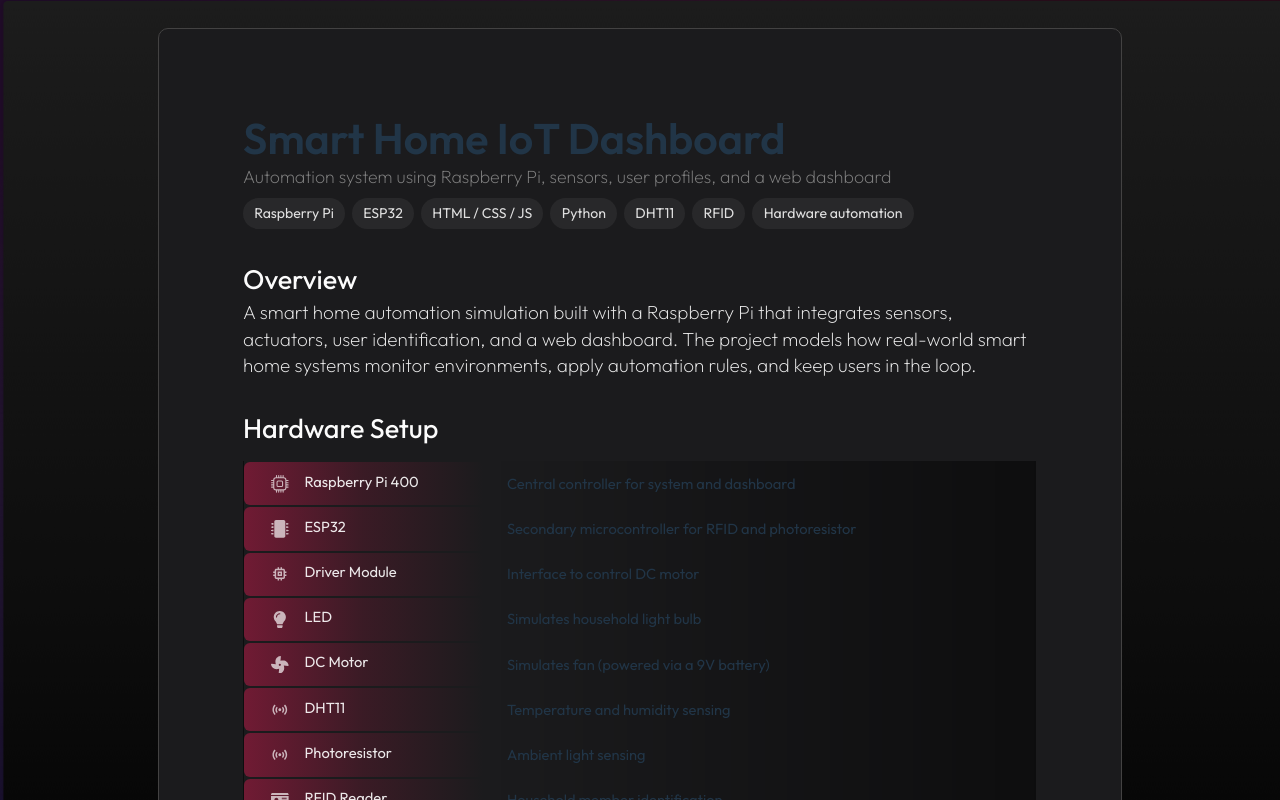
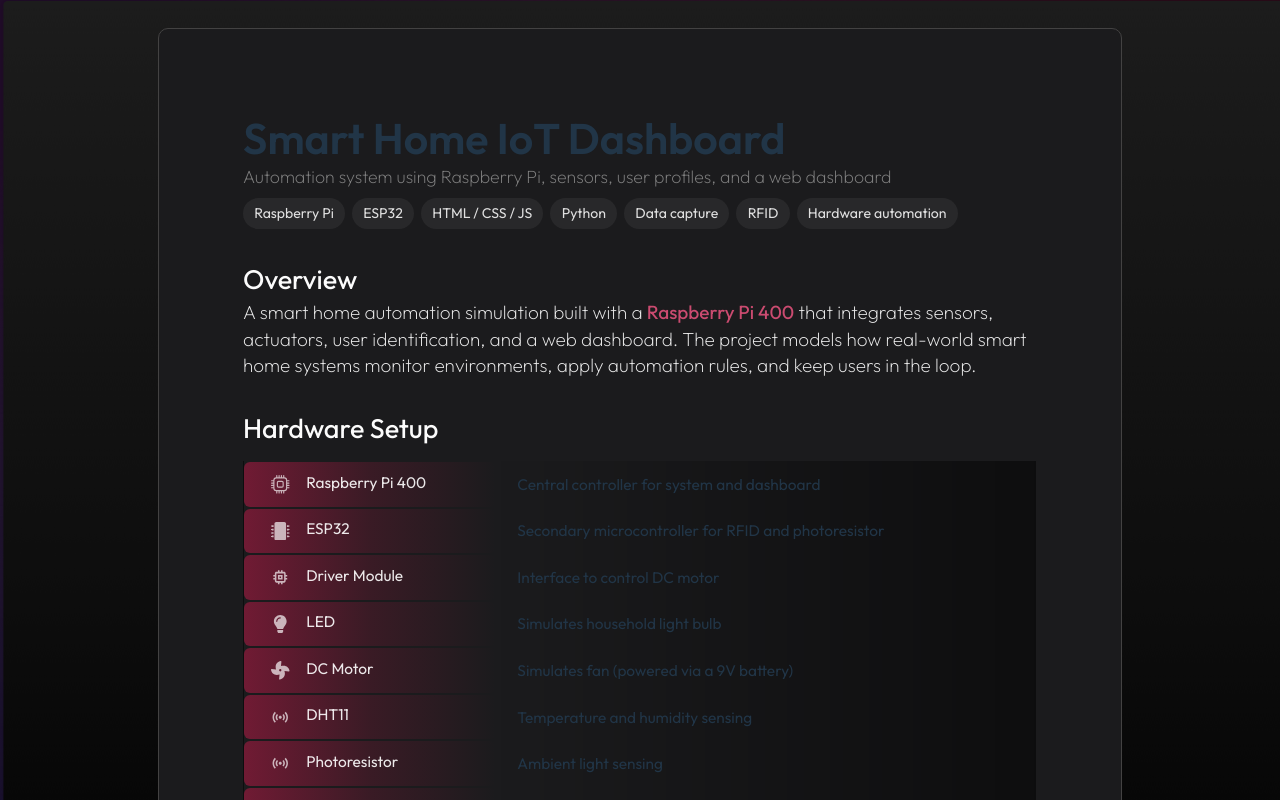
Before and after one commit to hedi3489/my-portfolio, a React (Vite) app: page /projects/iot-home-simulation in a window 1280 px wide. Shown: the top 800 px of the page. Built offline with nearby package versions, Linux system fonts and the light colour scheme.

Commit message:
General updates

```diff
--- a/src/pages/APIProject.jsx
+++ b/src/pages/APIProject.jsx
@@ -5,7 +5,7 @@
 
 function APIProjectPage() {
     return (
-        <div className="flex project-page-container">
+        <div className="flex project-page-container" style={{ "--page-accent-color": "#8b98e7"}}>
             <div className="flex flex-col card page-card">
                 <div className='prose'>
                     <h1>2024 Paris Olympics API</h1>
@@ -14,7 +14,7 @@
                     <TextSection className="text-section" title="Overview"
                         paragraphs={[
                             <>The Olympics API is a RESTful web service built around the 2024 Paris Olympics providing structured access to data on athletes, coaches, venues, and sports events, and supporting pagination, filtering, sorting, and proper error handling.</>,
-                            <>The API was built using <b style={{ color: '#bfbfff' }}>PHP</b> and the <b style={{ color: '#bfbfff' }}>Slim Framework</b>, backed by a MySQL database, and following the REST conventions throughout - each resource has its own collection and singleton endpoints supporting full CRUD operations. All inputs go through Valitron validation with custom HTTP exceptions for clean, descriptive error responses. </>
+                            <>The API was built using <b className='accented'>PHP</b> and the <b className='accented'>Slim Framework</b>, backed by a MySQL database, and following the REST conventions throughout - each resource has its own collection and singleton endpoints supporting full CRUD operations. All inputs go through Valitron validation with custom HTTP exceptions for clean, descriptive error responses. </>
                         ]}
                     />
                     <p>I personally owned the venues and events endpoints, including their filtering logic:</p>
--- a/src/pages/BlackBoxPenProject.jsx
+++ b/src/pages/BlackBoxPenProject.jsx
@@ -7,7 +7,7 @@
 
 function BlackBoxPenPage() {
     return (
-        <div className="flex project-page-container">
+        <div className="flex project-page-container" style={{ "--page-accent-color": "rgb(110, 165, 255)" }}>
             <div className="flex flex-col card page-card">
                 <div className='prose'>
                     <h1>Black-Box Penetration</h1>
@@ -24,7 +24,7 @@
                         ]}
                     />
 
-                    <TextSection className="text-section" title="Reconnaissance & Enumeration" paragraphs={[<>Using Nmap, Nikto, and Gobuster, the target was fingerprinted as a Debian Linux machine running an outdated <b className='drupal-blue'>Drupal CMS</b>, revealed three open ports: <u>SSH, HTTP, and RPC</u>.</>]} />
+                    <TextSection className="text-section" title="Reconnaissance & Enumeration" paragraphs={[<>Using Nmap, Nikto, and Gobuster, the target was fingerprinted as a Debian Linux machine running an outdated <b className='accented'>Drupal CMS</b>, revealed three open ports: <u>SSH, HTTP, and RPC</u>.</>]} />
                     <Table
                         columns={["Command", "Result"]}
                         rows={[
@@ -41,7 +41,7 @@
                     <Table
                         columns={["Port", "Software", "Version"]}
                         rows={[
-                            [<b className="drupal-blue">-</b>, <b className="drupal-blue">Drupal</b>, <b className="drupal-blue">7</b>],
+                            [<b className="accented">-</b>, <b className="accented">Drupal</b>, <b className="accented">7</b>],
                             ["22", "OpenSSH", "6.0p1 Debian 4+debu7u7 (protocol 2.0)"],
                             ["80", "Apache httpd", "2.2.22"],
                             ["111", "rpcbind", "2-4"],
@@ -52,9 +52,9 @@
                     />
 
                     <TextSection className="text-section" title="Gaining Access" paragraphs={[
-                        <>Three distinct methods were used to gain access to the target. The primary method used Metasploit's <u className="drupal-blue"><b>Drupalgeddon 2 module (CVE-2018-7600)</b></u>, a critical remote code execution vulnerability affecting Drupal versions below 7.58. This required minimal configuration and immediately yielded a Meterpreter shell through which the first flag was recovered.</>,
+                        <>Three distinct methods were used to gain access to the target. The primary method used Metasploit's <u className="accented"><b>Drupalgeddon 2 module (CVE-2018-7600)</b></u>, a critical remote code execution vulnerability affecting Drupal versions below 7.58. This required minimal configuration and immediately yielded a Meterpreter shell through which the first flag was recovered.</>,
                         <>The second method used a standalone Python exploit for the same CVE sourced from GitHub, establishing a reverse shell by setting up a netcat listener and executing a remote command.</>,
-                        <>A third method exploited a <b className="drupal-blue"><u>SQL injection vulnerability (CVE-2014-3704, Drupalgeddon 1)</u></b> to inject a rogue administrator account into the Drupal database, granting full administrative access to the CMS front-end, through which a third flag was found embedded in a dashboard node.</>]} />
+                        <>A third method exploited a <b className="accented"><u>SQL injection vulnerability (CVE-2014-3704, Drupalgeddon 1)</u></b> to inject a rogue administrator account into the Drupal database, granting full administrative access to the CMS front-end, through which a third flag was found embedded in a dashboard node.</>]} />
 
                     <TextSection className="text-section" title="Privelege Escalation" paragraphs={[
                         <>Initial shell access was limited to a regular user, prompting the team to pursue privilege escalation. Several avenues were explored and ultimately failed: /etc/passwd was read-only, cron job directories lacked write permissions, and LinEnum produced script errors.</>,
--- a/src/pages/IoTProject.jsx
+++ b/src/pages/IoTProject.jsx
@@ -50,29 +50,20 @@
     description: 'Household member identification',
   }
 ]
-
 function IoTProjectPage() {
   return (
-    <div className="flex project-page-container">
+    <div className="flex project-page-container" style={{ "--page-accent-color": "#cb4b70" }}>
       <div className="flex flex-col card page-card">
         <div className="prose">
 
           <h1>Smart Home IoT Dashboard</h1>
           <h4>Automation system using Raspberry Pi, sensors, user profiles, and a web dashboard</h4>
           <TechStackInline
-            items={[
-              "Raspberry Pi",
-              "ESP32",
-              "HTML / CSS / JS",
-              "Python",
-              "DHT11",
-              "RFID",
-              "Hardware automation",
-            ]}
+            items={[ "Raspberry Pi", "ESP32", "HTML / CSS / JS", "Python", "Data capture", "RFID", "Hardware automation", ]}
           />
 
           <TextSection title="Overview" className="text-section"
-            paragraphs={["A smart home automation simulation built with a Raspberry Pi that integrates sensors, actuators, user identification, and a web dashboard. The project models how real-world smart home systems monitor environments, apply automation rules, and keep users in the loop."]}
+            paragraphs={[<>A smart home automation simulation built with a <b className='accented'>Raspberry Pi 400</b> that integrates sensors, actuators, user identification, and a web dashboard. The project models how real-world smart home systems monitor environments, apply automation rules, and keep users in the loop.</>]}
           />
 
           <TextSection title="Hardware Setup">
--- a/src/styles/Typography.css
+++ b/src/styles/Typography.css
@@ -164,6 +164,14 @@
   white-space: nowrap;
 }
 
+.tech-stack-inline span:hover {
+  color: var(--page-accent-color);
+  transition: all 0.25s ease;
+  cursor: default;
+}
+.accented {
+  color: var(--page-accent-color);
+}
 .code-snippet-border pre span {
     text-decoration: none !important;
     font-size: 1.05em;
@@ -177,7 +185,7 @@
   grid-template-columns: 26ch 2fr;
   column-gap: 1rem;
   align-items: center;
-
+  font-size: 1.05em;
   border: 1px solid transparent;
   background: linear-gradient(to left,
       rgba(0, 0, 0, 0.500),
--- a/src/styles/Utilities.css
+++ b/src/styles/Utilities.css
@@ -119,8 +119,3 @@
 .image-width-65 {
     max-width: 65%;
 }
-
-/* Text colors */
-.drupal-blue {
-    color: rgb(110, 165, 255);
-}
```
Also changed, not shown: src/styles/Containers.css (+0 -19 lines).
